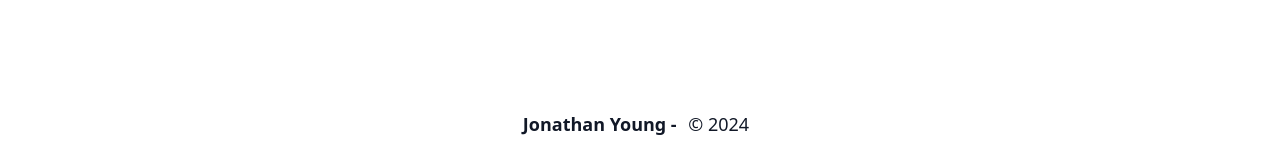
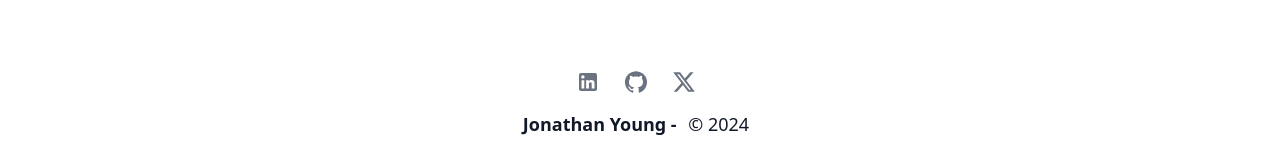
Before and after one commit to Not-Younger/Personal-Website-v2, a Next.js app: page / in a window 1280 px wide. Shown: the part 638-797 px from the top of the page. Built offline with nearby package versions, Linux system fonts and the light colour scheme.

Commit message:
add social links to footer

```diff
--- a/app/components/Footer.tsx
+++ b/app/components/Footer.tsx
@@ -1,9 +1,22 @@
-
 import React from "react";
+import LinkedInIcon from '@mui/icons-material/LinkedIn';
+import GitHubIcon from '@mui/icons-material/GitHub';
+import XIcon from '@mui/icons-material/X';
 
 const Footer = () => {
   return (
     <footer className="px-4 sm:px-6 py-6 mt-10">
+      <div className="flex justify-center gap-4 text-sm text-gray-500 mb-4">
+        <a href="https://www.linkedin.com/in/jonathan-p-young/" target="_blank" rel="noreferrer" className="flex items-center justify-center">
+          <LinkedInIcon className="mr-2" />
+        </a>
+        <a href="https://github.com/Not-Younger" target="_blank" rel="noreferrer" className="flex items-center justify-center">
+          <GitHubIcon className="mr-2" />
+        </a>
+        <a href="https://twitter.com/Not_Younger_" target="_blank" rel="noreferrer" className="flex items-center justify-center">
+          <XIcon className="mr-2" />
+        </a>
+      </div>
       <div className="text-center text-sm text-gray-500">
         <span className="dark:text-gray-100 text-gray-900 font-bold text-lg mr-2">
           {" "}
```
